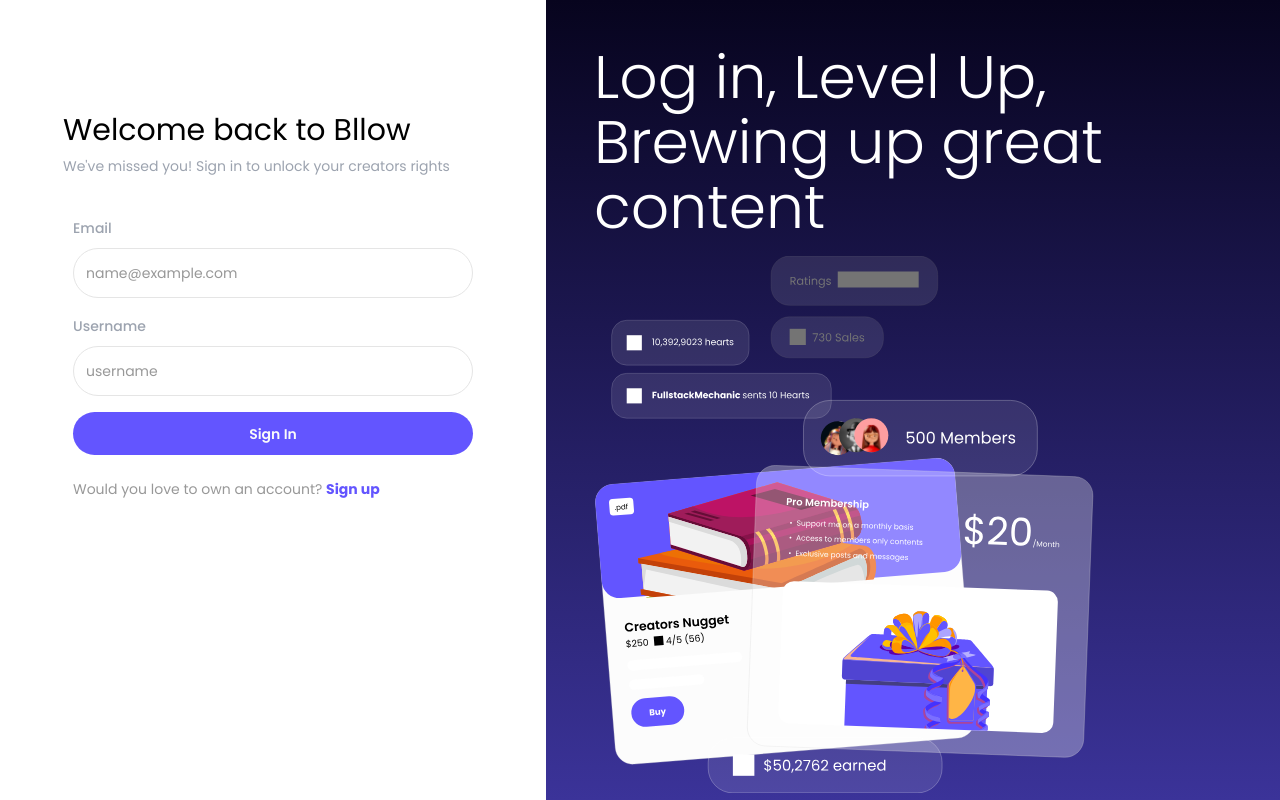
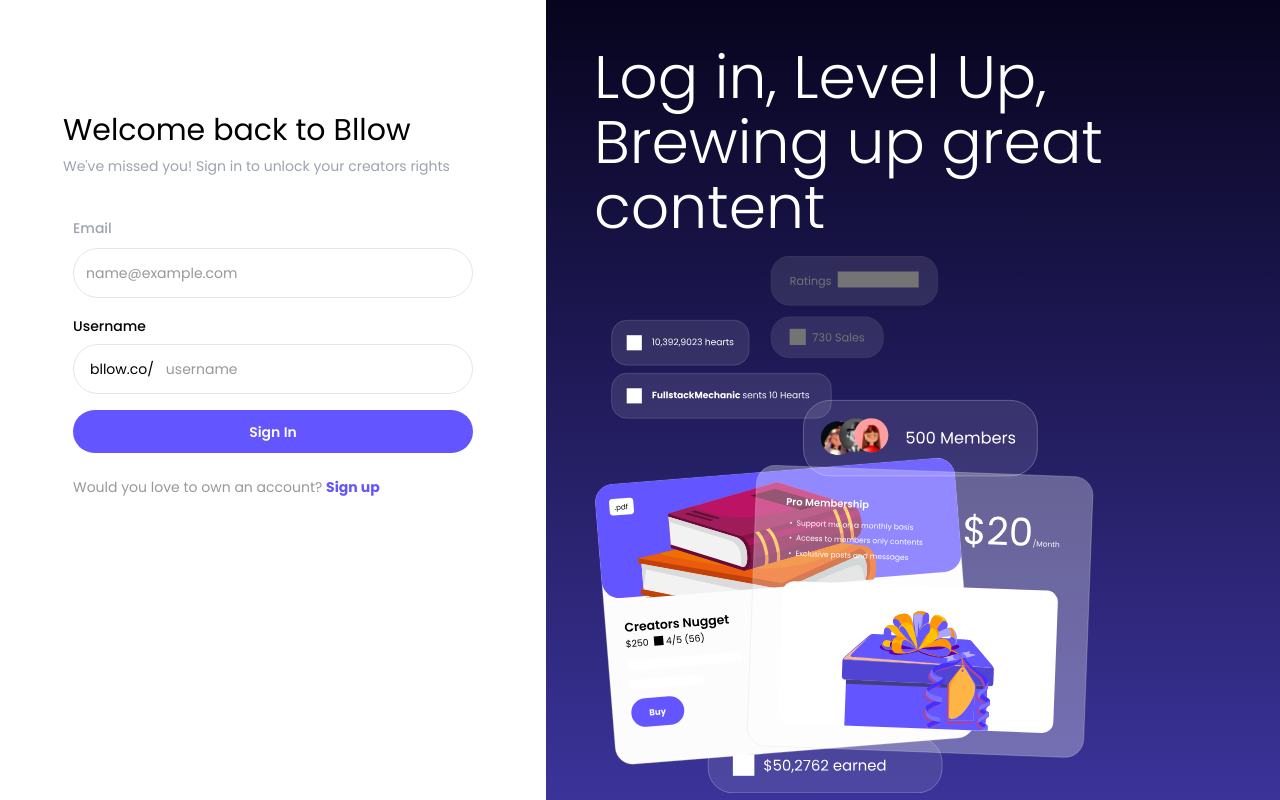
Before and after one commit to Bllow-Platforms/studio.bllow.co, a Next.js app: page /auth/signin in a window 1280 px wide. Built offline with nearby package versions, Linux system fonts and the light colour scheme; no server answers.

Commit message:
feat: enhance sign-in form with username input and improved error handling

```diff
--- a/src/pages/auth/signin/index.tsx
+++ b/src/pages/auth/signin/index.tsx
@@ -1,4 +1,3 @@
-import { useState } from 'react';
 import { DefaultAuthLayout } from '@/components/modules/layouts/default-auth-layout';
 import { Input } from '@/components/ui/input';
 import { Button } from '@/components/ui/button';
@@ -75,13 +74,22 @@
             {...register('email')}
             error={errors.email?.message}
           />
-          <Input
-            label="Username"
-            type="text"
-            placeholder="username"
-            {...register('username')}
-            error={errors.username?.message}
-          />
+          <div className="space-y-1.5">
+            <label className="text-sm font-medium leading-none peer-disabled:cursor-not-allowed peer-disabled:opacity-70">
+              Username
+            </label>
+            <div className="w-full flex items-center border border-input rounded-full pl-4">
+              <p className="text-sm">bllow.co/</p>
+              <Input
+                className="border-none"
+                placeholder="username"
+                {...register('username')}
+              />
+            </div>
+            {errors.username?.message && (
+              <p className="text-sm text-destructive">{errors.username.message}</p>
+            )}
+          </div>
 
           <Button type="submit" className="w-full" disabled={isPending}>
             {isPending ? 'Signing in...' : 'Sign In'}
```
